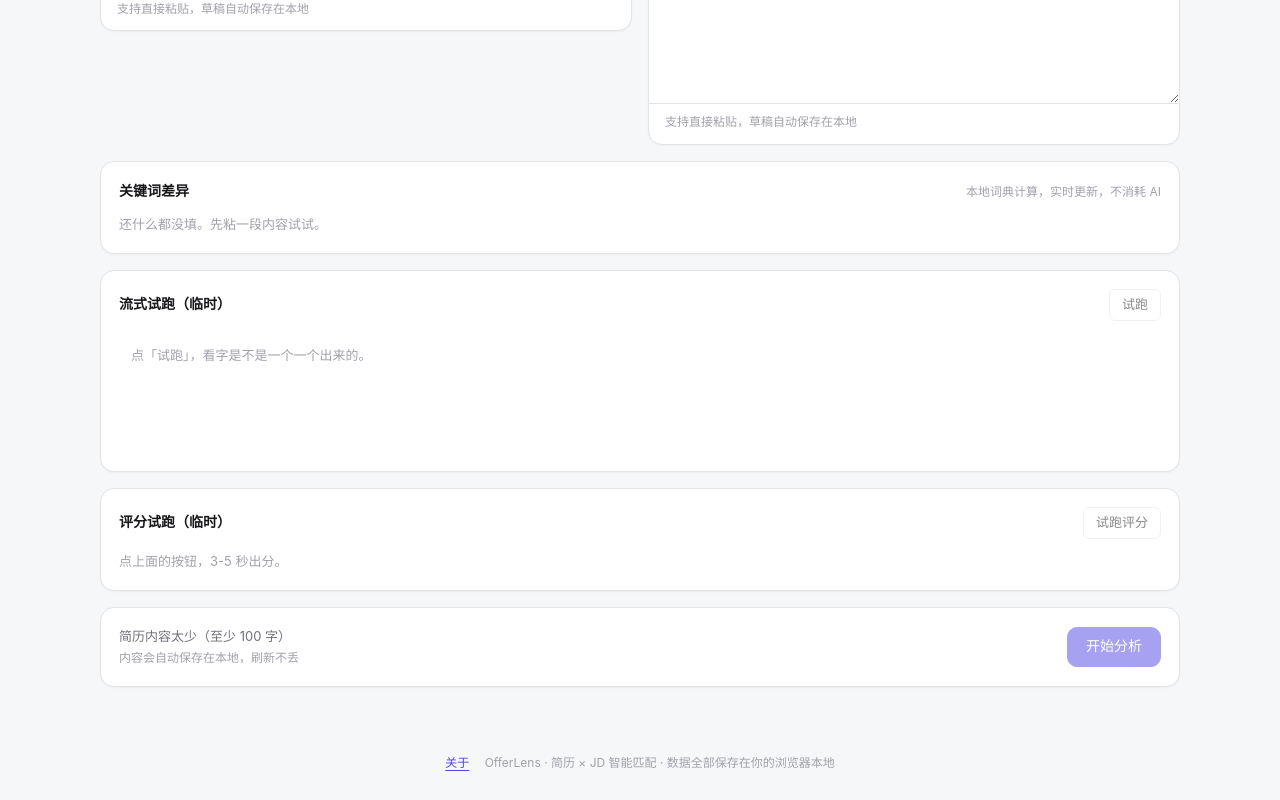
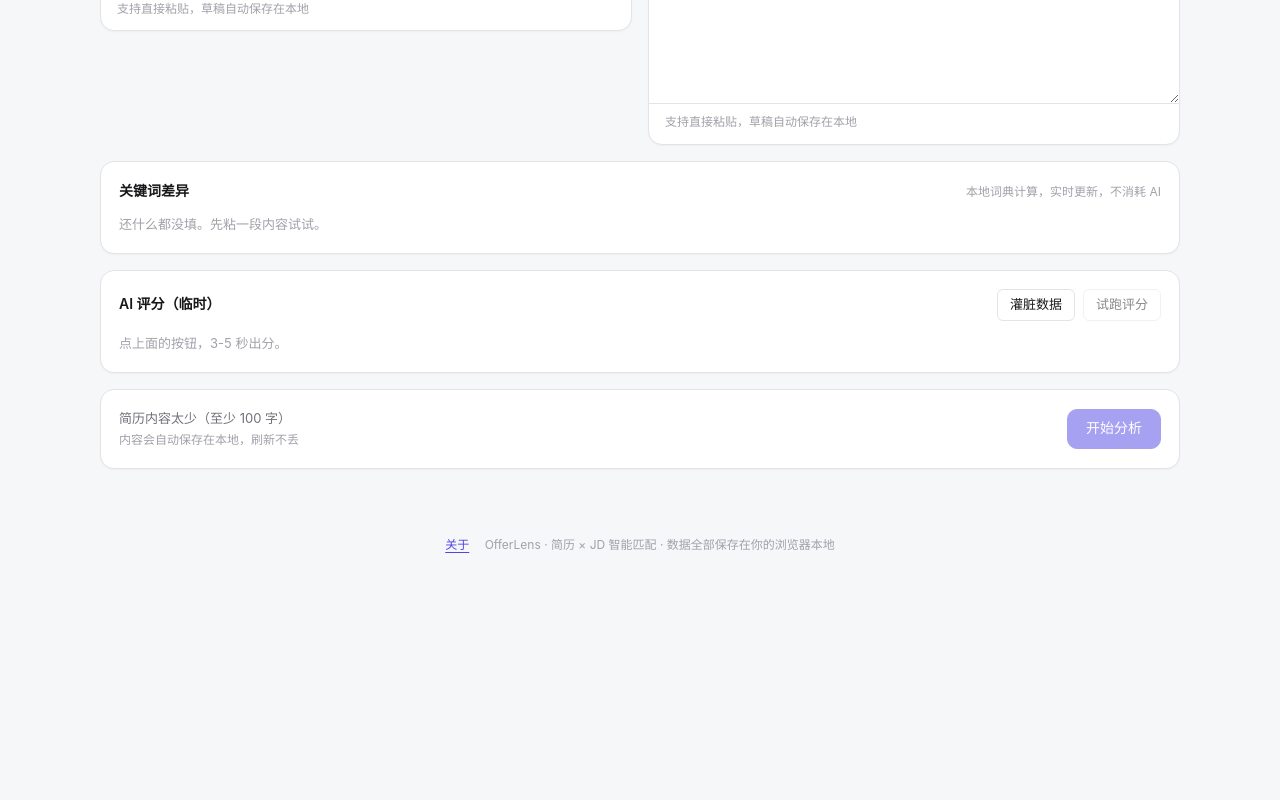
Before and after one commit to 3124004087/offer-lens, a Vue app: page / in a window 1280 px wide. Shown: the part 663-1463 px from the top of the page. After the commit the page ends 1245 px from the top, so only its background shows below. Built offline with nearby package versions, Linux system fonts and the light colour scheme.

Commit message:
chore: 删流式试跑区，加 dev-only 灌脏数据入口

```diff
--- a/src/views/Workbench.vue
+++ b/src/views/Workbench.vue
@@ -3,11 +3,9 @@ import { computed } from 'vue'
 import { useRouter } from 'vue-router'
 import TextPanel from '@/components/common/TextPanel.vue'
 import KeywordTags from '@/components/common/KeywordTags.vue'
-import StreamBlock from '@/components/common/StreamBlock.vue'
 import ScoreRing from '@/components/common/ScoreRing.vue'
 import DimensionBars from '@/components/common/DimensionBars.vue'
 import { useWorkspaceStore } from '@/stores/workspace'
-import { useAIStream } from '@/composables/useAIStream'
 import { useScore } from '@/composables/useScore'
 import {
   SAMPLE_COMPANY,
@@ -19,24 +17,34 @@ import {
 const store = useWorkspaceStore()
 const router = useRouter()
 
-// W2D2 临时试跑区：只为肉眼确认「字是一个一个出来的」，D5 接进结果页后删掉
-const { text, loading, error, run } = useAIStream()
-
-function tryStream() {
-  run({
-    system: '你是前端面试官，只输出点评，不要客套话。',
-    // 截 300 字，省 token 也省时间，验证流式不需要长文
-    user: `用 80 字点评这段简历：${store.resumeText.slice(0, 300)}`,
-  })
-}
-
 const hasAnyText = computed(
   () => store.resumeText.trim().length > 0 || store.jobText.trim().length > 0,
 )
 
-// W2D5：评分逻辑已搬进 useScore，这里只留渲染
-// scoring / scoreErr 是改名后的 loading / error —— 上面流式那套已经占了 loading、error 两个名字
-const { result, loading: scoring, error: scoreErr, run: runScore } = useScore()
+// 评分逻辑在 useScore 里，这里只留渲染
+// 流式试跑区已删（W2D2 用来肉眼确认逐字输出的），useAIStream.ts 文件本身保留，W3 改写要用
+const { result, loading, error, run } = useScore()
+
+/**
+ * 只在开发环境出现：把脏数据直接塞进 result，验证渲染层扛不扛得住。
+ * 不花 token、不用等 3 秒，改个数字立刻能看到破版。
+ * build 之后 import.meta.env.DEV 是 false，这个按钮不会出现在线上。
+ */
+const isDev = import.meta.env.DEV
+
+function fillFake() {
+  result.value = {
+    score: 120, // 超上限
+    summary: '假数据：总分超上限，两个维度分别给了 800 和 -20，用来看布局会不会破',
+    matched: ['Vue3', 'TypeScript'],
+    missing: ['Node.js', '这是一句特别长的描述超过十六个字就会被截断掉'],
+    dimensions: [
+      { name: '技术栈匹配', score: 800, comment: '假数据，看进度条会不会撑出卡片' },
+      { name: '项目深度', score: -20, comment: '假数据，负数应该被压成 0' },
+      { name: '表达清晰度', score: 66, comment: '' },
+    ],
+  }
+}
 
 /** 一键填入示例数据，方便第一次打开的人先看效果 */
 function fillSample() {
@@ -115,29 +123,20 @@ function handleAnalyze() {
 
     <section class="card card-pad">
       <div class="section-head">
-        <h2 class="section-title">流式试跑（临时）</h2>
-        <button class="btn btn-sm" :disabled="loading || !store.resumeText" @click="tryStream">
-          {{ loading ? '生成中…' : '试跑' }}
-        </button>
+        <h2 class="section-title">AI 评分（临时）</h2>
+        <div class="head-actions">
+          <button v-if="isDev" class="btn btn-sm" @click="fillFake">灌脏数据</button>
+          <button
+            class="btn btn-sm"
+            :disabled="loading || !store.canAnalyze"
+            @click="run(store.resumeText, store.jobText)"
+          >
+            {{ loading ? '评分中…' : '试跑评分' }}
+          </button>
+        </div>
       </div>
 
       <p v-if="error" class="text-sm err">{{ error }}</p>
-      <StreamBlock :text="text" :loading="loading" />
-    </section>
-
-    <section class="card card-pad">
-      <div class="section-head">
-        <h2 class="section-title">评分试跑（临时）</h2>
-        <button
-          class="btn btn-sm"
-          :disabled="scoring || !store.canAnalyze"
-          @click="runScore(store.resumeText, store.jobText)"
-        >
-          {{ scoring ? '评分中…' : '试跑评分' }}
-        </button>
-      </div>
-
-      <p v-if="scoreErr" class="text-sm err">{{ scoreErr }}</p>
 
       <template v-else-if="result">
         <div class="score-row">
```
